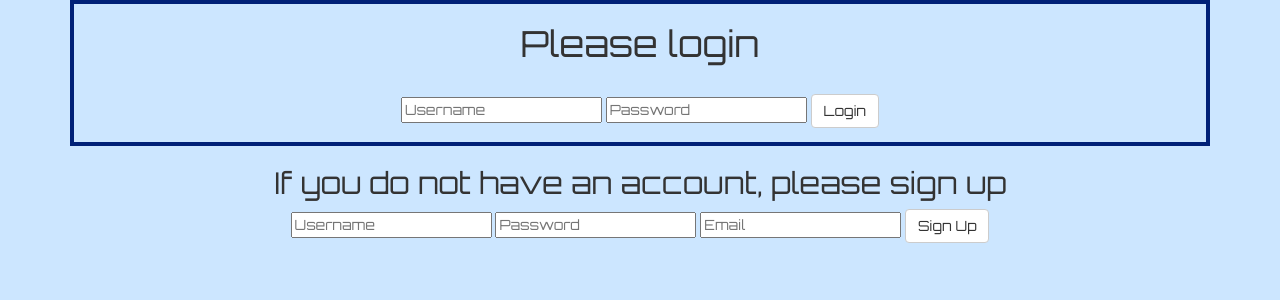
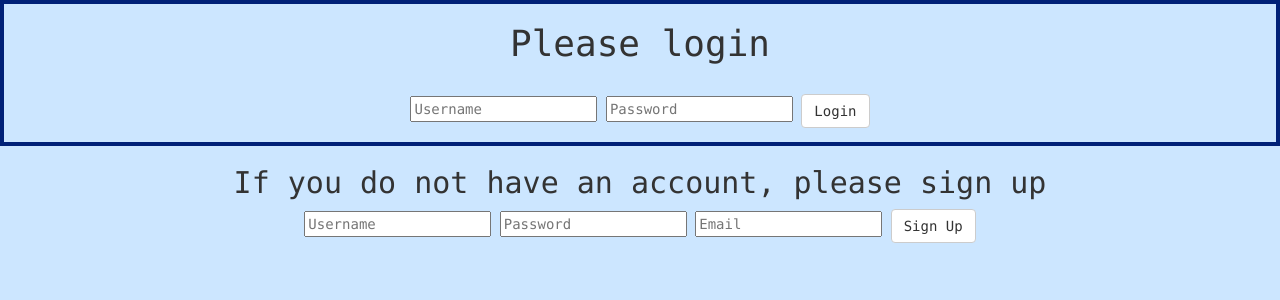
Before and after one commit to wellesleygwc/2016, a Flask app: page /login in a window 1280 px wide. Shown: the top 300 px of the page. Run offline with Flask 2, Linux system fonts and the light colour scheme; some libraries are stand-ins or nearby versions.

Commit message:
Changes by Jade Mei

```diff
--- a/question-of-the-day/app/db.py
+++ b/question-of-the-day/app/db.py
@@ -29,8 +29,7 @@ def create_db():
     cursor.execute("insert or ignore into questions ('question', 'answer', 'day') values ('What is a function?', 'A', '2017-04-27')")
     cursor.execute("insert or ignore into questions ('question', 'answer', 'day') values ('What does HTML stand for?', 'A', '2017-04-27')")
     cursor.execute("insert or ignore into questions ('question', 'answer', 'day') values ('What is a variable?', 'B', '2017-04-27')")
-    cursor.execute("insert or ignore into questions ('question', 'answer', 'day') values ('Which would print “hello world”?', 'D', '2017-04-27')")
-    cursor.execute("insert or ignore into questions ('question', 'answer', 'day') values ('Which would print “hello world”?', 'D', '2017-04-27')")
+    cursor.execute("insert or ignore into questions ('question', 'answer', 'day') values ('Which would print \"hello world\"?', 'D', '2017-04-27')")
     cursor.execute("insert or ignore into questions ('question', 'answer', 'day') values ('What is a loop?', 'B', '2017-04-26')")
 
     cursor.execute("drop table if exists user_answers")
--- a/question-of-the-day/main.py
+++ b/question-of-the-day/main.py
@@ -12,7 +12,6 @@ app = Flask(__name__)
 @app.route('/home')
 def Home():
     return render_template('HomePage.html')
-
 
 # Login page
 @app.route('/login', methods=['GET', 'POST'])
@@ -51,7 +50,6 @@ def addUser():
 @app.route('/archives')
 def archives():
     summary = db.question_summary()
-    print summary
     return render_template('Archives.html', summary=summary)
 
 #Question
@@ -61,11 +59,11 @@ def question():
     question = db.get_question(id)
     return render_template('Question.html', question=question, answers=db.get_question_answers(id))
 
+
 # Login page
 @app.route('/')
 @app.route('/logins', methods=['GET', 'POST'])
 def logins():
-    error = None
     if 'username' in session:
         username=session['username']
         return render_template('Profile.html', username=username, email=db.get_email(username), total_answers=db.get_total_answers(username), right_answers=db.get_right_answers(username))
--- a/question-of-the-day/static/styles.css
+++ b/question-of-the-day/static/styles.css
@@ -43,9 +43,9 @@ font-size: 40px;
 
     }
 
-    .container{
+    #container{
 
-        font-family: 'Orbitron', sans-serif;
+        font-family: "Lucida Console";
 
     }
 
--- a/question-of-the-day/templates/login.html
+++ b/question-of-the-day/templates/login.html
@@ -3,12 +3,11 @@
     <title>Login Page</title>
     <meta name="viewport" content="width=device-width, initial-scale=1.0">
     <link href="https://maxcdn.bootstrapcdn.com/bootstrap/3.3.6/css/bootstrap.min.css" rel="stylesheet" media="screen">
-     <link href="https://fonts.googleapis.com/css?family=Orbitron" rel="stylesheet">
     <link href="static/styles.css" rel="stylesheet">
 
   </head>
   <body>
-    <div class="container">
+    <div id="container">
       <div id="log-in-box">
       <h1 id="login-header">Please login</h1>
       <br>
```
